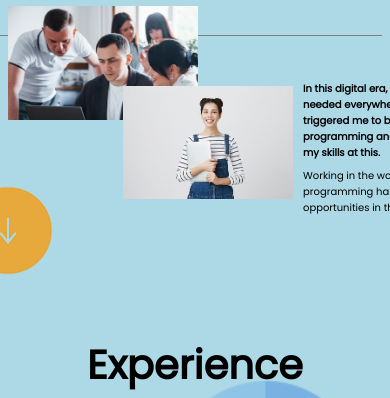
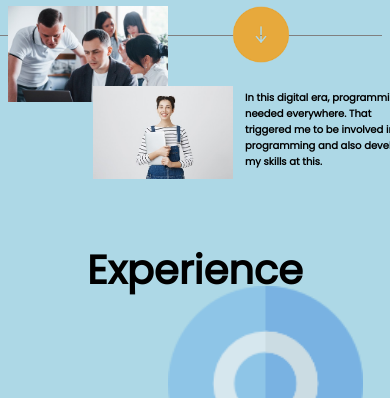
Before and after one commit to AnisaNoorSyami/Website, a plain HTML site: page index.html in a window 390 px wide. Shown: the part 374-772 px from the top of the page. Drawn offline with Linux system fonts and the light colour scheme.

Commit message:
Add files via upload

```diff
--- a/style.css
+++ b/style.css
@@ -288,7 +288,7 @@ h6 {
 	font-size: 25px;
 }
 
-@media (max-width: 600px) {
+@media (max-width : 600px) {
 body {
   background-color: lightblue;
  -webkit-font-smoothing: antialiased;
@@ -369,23 +369,26 @@ img {
 }
 #pict1 {
     margin-top: -30px;
-    width: 190px;
+    width: 160px;
     margin-left: 70px;
 }
 #pict2 {
-    width: 170px;
+    width: 140px;
     margin-left: -75px;
     margin-top: 50px;
 }
 h3 {
     width: 170px;
     font-size: 10px;
-    margin-top: 45px;
-    margin-left: 10px;
+    margin-top: 54px;
+    margin-left: -48px;
 }
 #text {
-  width: 170px;
-  font-size: 10px;
-  margin-left: 10px;
+  display: none;
+}
+#panah {
+    width: 64px;
+    margin-left: 291px;
+    margin-top: -174px;
 }
 }
```
